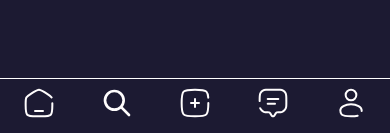
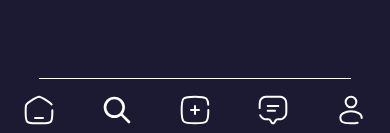
Before and after one commit to WildCodeSchool/2024-12-orleans-cda-project3-team-c, a React (Vite) app in the folder packages/frontend/web/: page / in a window 390 px wide. Shown: the part 708-841 px from the top of the page. Built offline with nearby package versions, Linux system fonts and the light colour scheme.

Commit message:
navbar mobile

```diff
--- a/packages/frontend/web/src/components/navbar-mobile.tsx
+++ b/packages/frontend/web/src/components/navbar-mobile.tsx
@@ -9,8 +9,8 @@ import userIcon from '../assets/icons/user-white.svg';
 export default function NavBarMobile() {
   return (
     <section className='h-dvh w-dvw sm:hidden'>
-      <nav className='fixed bottom-0 mb-[8px] flex h-[50px] w-dvw flex-row border-t pt-[8px]'>
-        <ul className='flex w-dvw justify-around'>
+      <nav className='fixed bottom-0 mb-[16px] h-[50px] w-dvw pt-[8px]'>
+        <ul className='relative flex w-dvw justify-around pt-[16px] after:absolute after:top-0 after:left-[10%] after:w-[80%] after:border-t'>
           <li>
             <Link to='/'>
               <img className='size-[32px]' src={homeIcon} alt='Home' />
```
